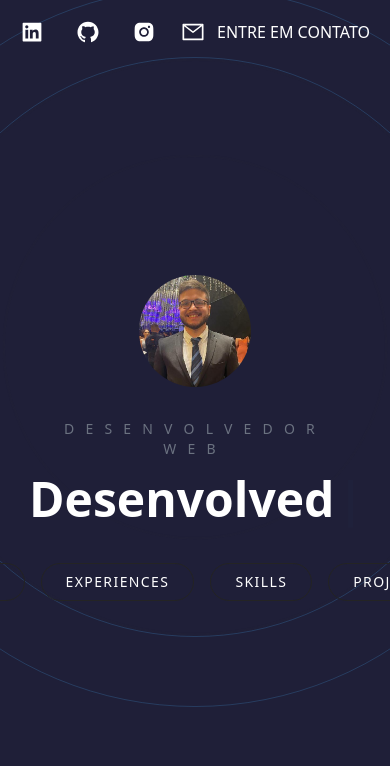
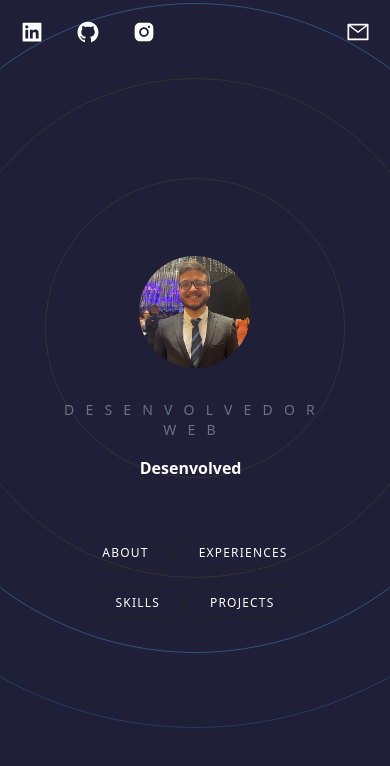
Before and after one commit to ricardomartinso/meu-portifolio, a Next.js app: page / in a window 390 px wide. Shown: the top 766 px of the page. Built offline with nearby package versions, Linux system fonts and the light colour scheme.

Commit message:
fix: fixed some bugs on small screens

```diff
--- a/src/components/BackgroundCircles.tsx
+++ b/src/components/BackgroundCircles.tsx
@@ -15,10 +15,10 @@ function BackgroundCircles({}: Props) {
       transition={{ duration: 2 }}
     >
       <div className=" border border-[#333] rounded-full h-[200px] w-[200px] absolute animate-ping mt-52"></div>
-      <div className=" border border-[#333] rounded-full h-[300px] w-[300px] absolute animate-ping mt-52"></div>
-      <div className=" border border-[#333] rounded-full h-[500px] w-[500px] absolute animate-ping mt-52"></div>
-      <div className=" border border-primary opacity-20 rounded-full h-[580px] w-[580px] absolute mt-52"></div>
-      <div className=" border border-primary opacity-20 rounded-full h-[720px] w-[720px] absolute mt-52"></div>
+      <div className=" border border-[#333] rounded-full h-[300px] w-[300px] absolute mt-52"></div>
+      <div className=" border border-[#333] rounded-full h-[500px] w-[500px] absolute mt-52"></div>
+      <div className=" border border-primary opacity-20 rounded-full h-[650px] w-[650px] absolute mt-52 animate-pulse"></div>
+      <div className=" border border-primary opacity-20 rounded-full h-[800px] w-[800px] absolute mt-52"></div>
     </motion.div>
   );
 }
--- a/src/components/Header.tsx
+++ b/src/components/Header.tsx
@@ -21,7 +21,9 @@ export function Header({}: Props) {
           className="flex items-center gap-3 cursor-pointer"
         >
           <AiOutlineMail fontSize={"1.5rem"} />
-          <div className=" uppercase">Entre em contato</div>
+          <div className=" uppercase hidden md:inline-flex text-sm text-gray-400">
+            Entre em contato
+          </div>
         </motion.div>
       </Link>
     </header>
--- a/src/components/Hero.tsx
+++ b/src/components/Hero.tsx
@@ -27,7 +27,7 @@ export function Hero() {
         <h2 className="text-sm uppercase text-gray-500 pb-2 tracking-[0.7rem]">
           Desenvolvedor Web
         </h2>
-        <h1 className="text-5xl py-2 lg:text-6xl font-semibold scroll-px-10">
+        <h1 className="md:text-5xl sm:text-3xl py-2 lg:text-6xl font-semibold scroll-px-10">
           <Typewriter
             words={text}
             loop={true}
@@ -37,7 +37,7 @@ export function Hero() {
           />
         </h1>
       </div>
-      <div className="flex z-10">
+      <div className="flex items-center flex-wrap justify-center z-10">
         <Link href={"#about"}>
           <button className=" menuButton">About</button>
         </Link>
--- a/src/styles/globals.css
+++ b/src/styles/globals.css
@@ -4,8 +4,8 @@
 
 @layer components {
   .menuButton {
-    @apply text-white tracking-widest uppercase text-sm
-    px-6 py-2 border rounded-full border-[#242424]  mr-4 cursor-pointer
+    @apply text-white tracking-widest uppercase text-xs
+    px-6 py-2 mt-4 border rounded-full border-[#242424] cursor-pointer
     transition-all hover:border-primaryVariant hover:text-[#fff]/70;
   }
 }
```
